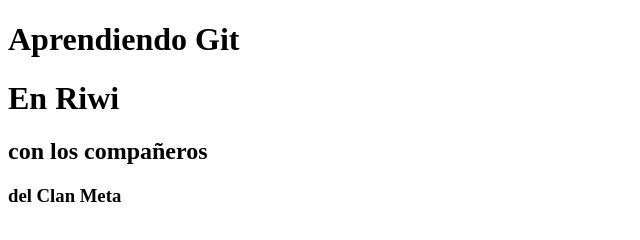
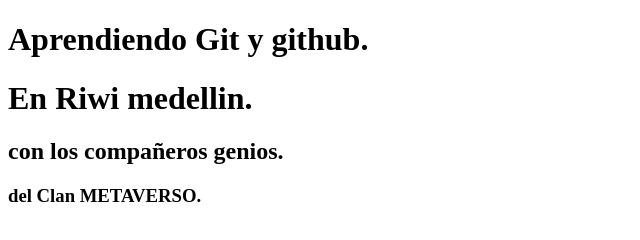
Before and after one commit to Camilocastellanos1002/GIT_META_RIWI, a plain HTML site: page 02- Ramas/index.html in a window 1280 px wide. Shown: the whole page, without its empty margins (0-640 px from the left). Drawn offline with Linux system fonts and the light colour scheme.

Commit message:
Modificando los titulos

```diff
--- a/02- Ramas/index.html
+++ b/02- Ramas/index.html
@@ -6,9 +6,9 @@
     <title>Document</title>
 </head>
 <body>
-    <h1>Aprendiendo Git</h1>
-    <h1>En Riwi</h1>
-    <h2>con los compañeros</h2>
-    <h3>del Clan Meta</h3>
+    <h1>Aprendiendo Git y github.</h1>
+    <h1>En Riwi medellin.</h1>
+    <h2>con los compañeros genios.</h2>
+    <h3>del Clan METAVERSO.</h3>
 </body>
 </html>
```
